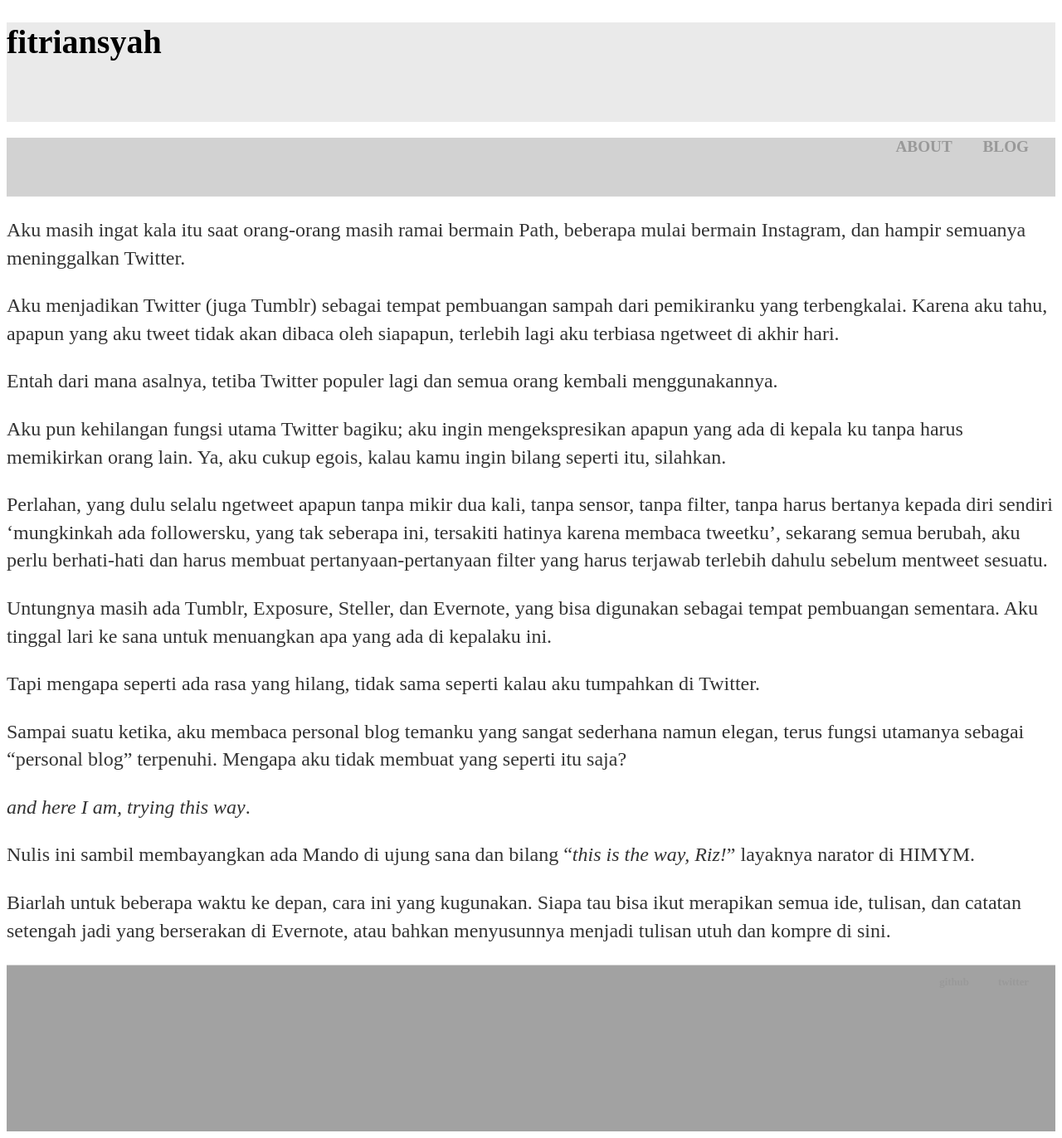
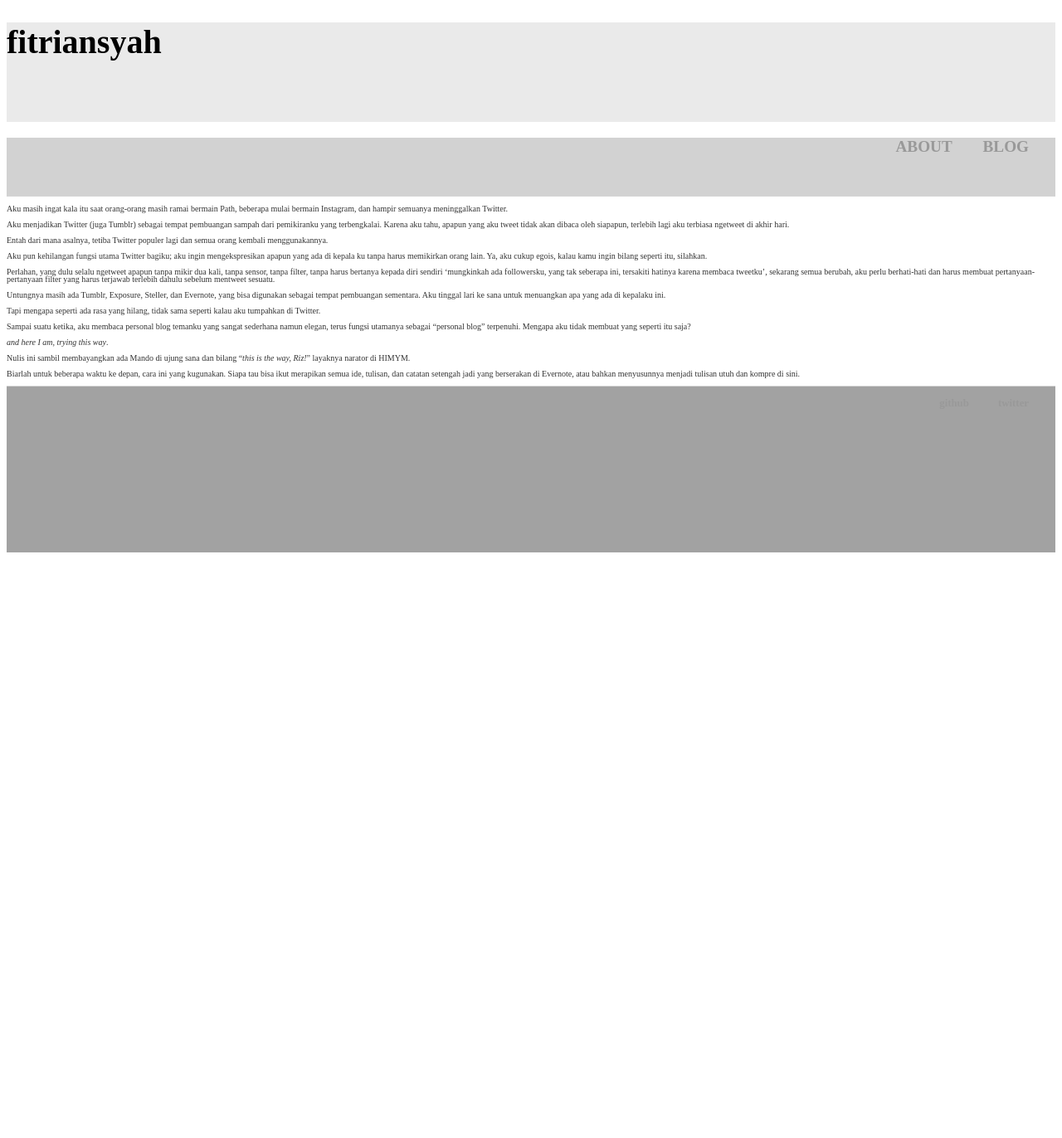
Before and after one commit to rnfitriansyah/rnfitriansyah.github.io, a Jekyll site: the page built from _posts/2020-11-02-The-Starting-Line.md, in a window 1280 px wide. Shown: the whole page at 83% size. Built offline with Jekyll 4.4.1, drawn with Linux system fonts in a browser that asks for light colours; after the commit the page ends 900 px from its top, so only the background shows below that.

Commit message:
Update responsive.css

```diff
--- a/css/responsive.css
+++ b/css/responsive.css
@@ -38,8 +38,8 @@ h1 {
 }
 p {
     font-family:'Gotham book';
-    font-size: 1.5em;
-    line-height: 1.4em;
+    font-size: 10px;
+    line-height: 9px;
     color: #333;
 }
 footer {
```
